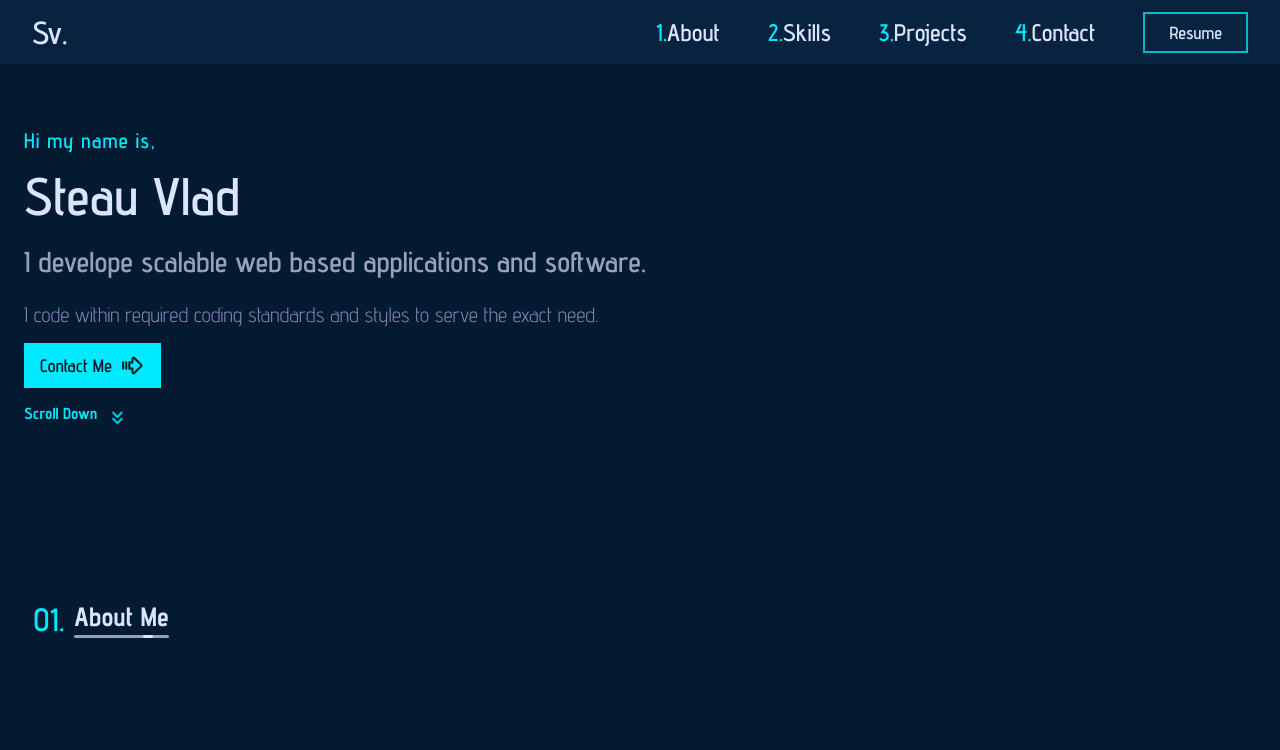
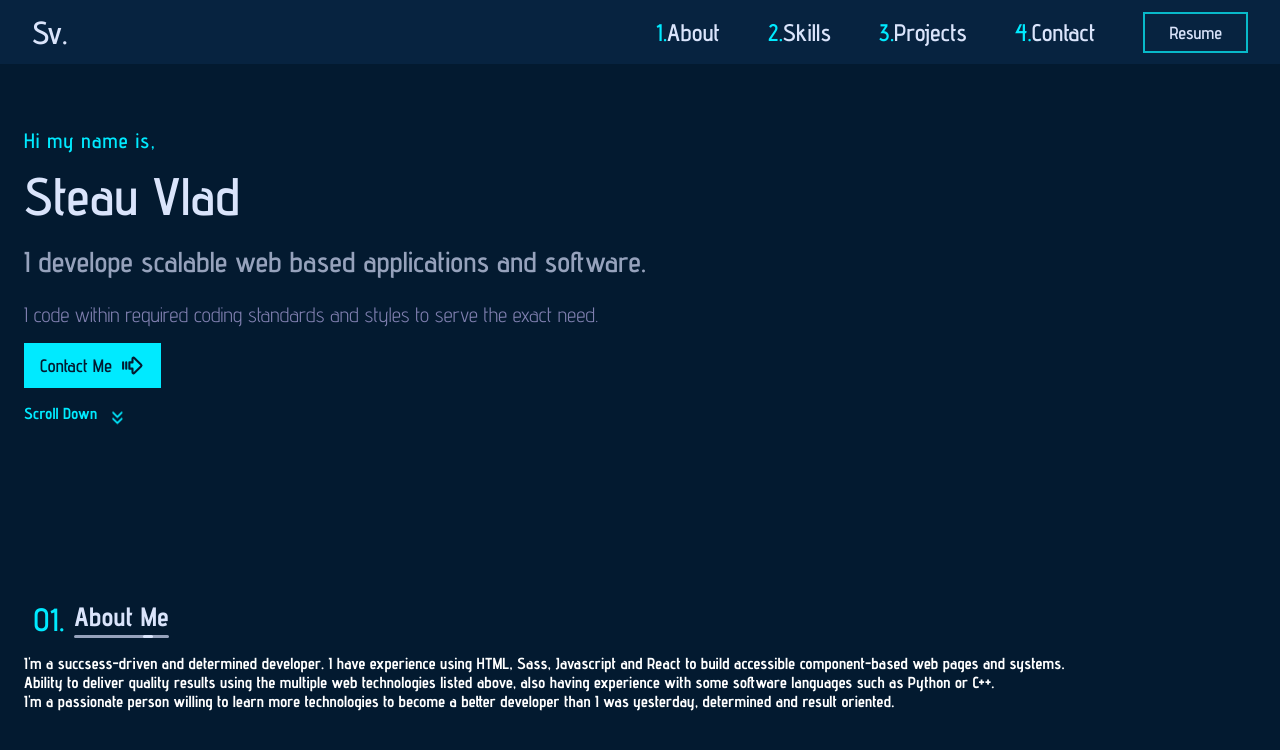
Before and after one commit to PoliceJukeBox/Portfolio-react, a React (Vite) app: page / in a window 1280 px wide. Shown: the top 750 px of the page. Built offline with nearby package versions, Linux system fonts and the light colour scheme.

Commit message:
About message

```diff
--- a/src/Components/About Section/About.jsx
+++ b/src/Components/About Section/About.jsx
@@ -14,7 +14,17 @@ function About(){
 
             <div className="sectionContent grid">
                 <div className="textSection">
-
+                    <h4>
+                    I'm a succsess-driven and determined developer. I have
+                    experience using HTML, Sass, Javascript and React to build
+                    accessible component-based web pages and systems. <br />
+                    Ability to deliver quality results using the multiple web
+                    technologies listed above, also having experience with some software languages such
+                    as Python or C++. <br />
+                    I'm a passionate person willing to learn more technologies to
+                    become a better developer than I was yesterday, determined and
+                    result oriented.
+                    </h4>
                 </div>
             </div>
         </section>
```
